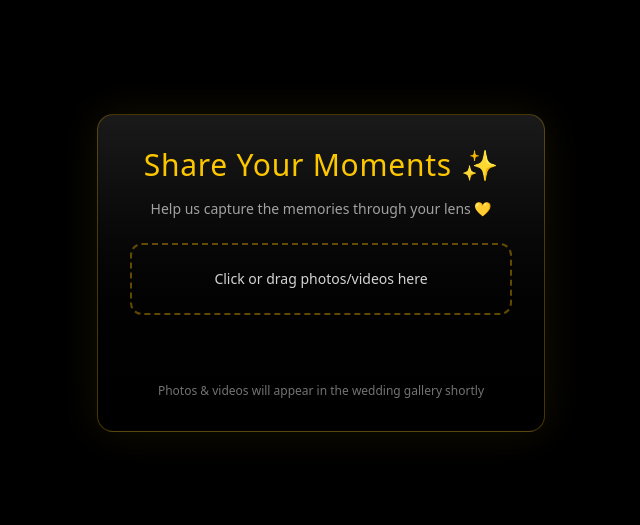
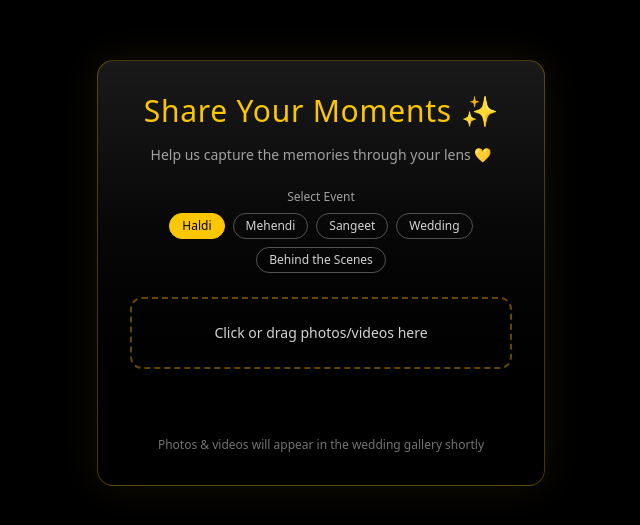
Before and after one commit to bharadwajkavuru/karolinaandbharadwaj, a Next.js app: page /upload in a window 1280 px wide. Shown: the part 127-652 px from the top of the page, without its empty margins (319-959 px from the left). Built offline with nearby package versions, Linux system fonts and the light colour scheme; a web font is replaced by a local one.

Commit message:
categories

```diff
--- a/src/app/upload/page.tsx
+++ b/src/app/upload/page.tsx
@@ -2,9 +2,18 @@
 
 import { useState } from "react";
 
+const EVENTS = [
+  "Haldi",
+  "Mehendi",
+  "Sangeet",
+  "Wedding",
+  "Behind the Scenes"
+];
+
 export default function UploadPage() {
   const [uploading, setUploading] = useState(false);
   const [success, setSuccess] = useState(false);
+  const [event, setEvent] = useState("Haldi");
 
   const handleUpload = async (file: File) => {
     setUploading(true);
@@ -14,6 +23,9 @@ export default function UploadPage() {
     formData.append("file", file);
     formData.append("upload_preset", "wedding_upload");
     formData.append("folder", "wedding");
+
+    // 🎯 SAVE CATEGORY
+    formData.append("context", `event=${event}`);
 
     const isVideo = file.type.startsWith("video");
 
@@ -39,22 +51,39 @@ export default function UploadPage() {
   return (
     <div className="min-h-screen bg-black text-white flex items-center justify-center px-6">
 
-      {/* Card */}
       <div className="w-full max-w-md bg-gradient-to-b from-[#1a1a1a] to-black border border-yellow-500/30 rounded-2xl p-8 text-center shadow-[0_0_40px_rgba(255,215,0,0.08)]">
 
-        {/* Title */}
         <h1 className="text-3xl text-yellow-400 mb-4 tracking-wide">
           Share Your Moments ✨
         </h1>
 
-        {/* Subtitle */}
         <p className="text-neutral-400 mb-6 text-sm">
           Help us capture the memories through your lens 💛
         </p>
 
-        {/* Upload Box */}
+        {/* 🎯 CATEGORY SELECTOR */}
+        <div className="mb-6">
+          <p className="text-xs text-neutral-400 mb-2">Select Event</p>
+
+          <div className="flex flex-wrap gap-2 justify-center">
+            {EVENTS.map((e) => (
+              <button
+                key={e}
+                onClick={() => setEvent(e)}
+                className={`px-3 py-1 rounded-full text-xs border transition ${
+                  event === e
+                    ? "bg-yellow-400 text-black border-yellow-400"
+                    : "border-neutral-600 text-neutral-300 hover:border-yellow-400"
+                }`}
+              >
+                {e}
+              </button>
+            ))}
+          </div>
+        </div>
+
+        {/* Upload box */}
         <label className="block border-2 border-dashed border-yellow-500/40 rounded-xl p-6 cursor-pointer hover:border-yellow-400 transition duration-300">
-
           <div className="text-neutral-300 text-sm">
             Click or drag photos/videos here
           </div>
@@ -81,12 +110,11 @@ export default function UploadPage() {
 
           {success && (
             <p className="text-green-400">
-              Uploaded successfully ✨
+              Uploaded to {event} ✨
             </p>
           )}
         </div>
 
-        {/* Footer Note */}
         <p className="text-xs text-neutral-500 mt-6">
           Photos & videos will appear in the wedding gallery shortly
         </p>
--- a/src/app/weddingphotos/page.tsx
+++ b/src/app/weddingphotos/page.tsx
@@ -2,9 +2,20 @@
 
 import { useEffect, useState } from "react";
 
+const EVENTS = [
+  "All",
+  "Haldi 🌼",
+  "Mehendi 🌿",
+  "Sangeet 🎶",
+  "Wedding 💛",
+  "Behind the Scenes 🎬"
+];
+
 export default function WeddingPhotos() {
   const [media, setMedia] = useState<any[]>([]);
   const [selected, setSelected] = useState<any | null>(null);
+  const [filter, setFilter] = useState("All");
+  const [visible, setVisible] = useState(true);
 
   useEffect(() => {
     const fetchMedia = async () => {
@@ -20,18 +31,63 @@ export default function WeddingPhotos() {
     fetchMedia();
   }, []);
 
+  // 🎬 Cinematic transition on filter change
+  const handleFilterChange = (value: string) => {
+    if (value === filter) return;
+
+    setVisible(false); // fade out
+    setTimeout(() => {
+      setFilter(value);
+      setVisible(true); // fade in
+    }, 250);
+  };
+
+  // 🎯 Clean matching (remove emoji before compare)
+  const getEventName = (label: string) =>
+    label.replace(/[^\w\s]/gi, "").trim();
+
+  const filtered =
+    filter === "All"
+      ? media
+      : media.filter(
+          (item) =>
+            item.context?.custom?.event === getEventName(filter)
+        );
+
   return (
     <div className="min-h-screen bg-black text-white px-4 md:px-10 py-20">
 
       {/* Title */}
-      <h1 className="text-4xl md:text-5xl text-center text-yellow-400 mb-16 tracking-wide">
+      <h1 className="text-4xl md:text-5xl text-center text-yellow-400 mb-10 tracking-wide">
         Wedding Moments ✨
       </h1>
 
-      {/* Masonry Layout */}
-      <div className="columns-2 md:columns-3 lg:columns-4 gap-4 space-y-4">
+      {/* 🎯 FILTER UI */}
+      <div className="flex justify-center gap-3 mb-12 flex-wrap">
+        {EVENTS.map((e) => (
+          <button
+            key={e}
+            onClick={() => handleFilterChange(e)}
+            className={`px-4 py-1.5 rounded-full text-sm border transition-all duration-300 ${
+              filter === e
+                ? "bg-yellow-400 text-black border-yellow-400 scale-105 shadow-[0_0_12px_rgba(255,215,0,0.5)]"
+                : "border-neutral-600 text-neutral-300 hover:border-yellow-400 hover:scale-105"
+            }`}
+          >
+            {e}
+          </button>
+        ))}
+      </div>
 
-        {media.map((item, index) => {
+      {/* 🎬 CINEMATIC GRID */}
+      <div
+        className={`columns-2 md:columns-3 lg:columns-4 gap-4 space-y-4 transition-all duration-500 ${
+          visible
+            ? "opacity-100 blur-0 scale-100"
+            : "opacity-0 blur-sm scale-95"
+        }`}
+      >
+        {filtered.map((item, index) => {
           const isVideo = item.resource_type === "video";
 
           return (
@@ -44,12 +100,11 @@ export default function WeddingPhotos() {
               {!isVideo && (
                 <img
                   src={item.secure_url}
-                  alt="wedding"
                   className="w-full rounded-xl transition duration-700 group-hover:scale-105"
                 />
               )}
 
-              {/* VIDEO (hover play) */}
+              {/* VIDEO */}
               {isVideo && (
                 <video
                   src={item.secure_url}
@@ -65,16 +120,13 @@ export default function WeddingPhotos() {
                 />
               )}
 
-              {/* Overlay glow */}
+              {/* Glow overlay */}
               <div className="absolute inset-0 bg-gradient-to-t from-black/60 via-transparent to-transparent opacity-60 group-hover:opacity-30 transition duration-500" />
 
-              {/* ✨ Gold shimmer */}
-              <div className="absolute inset-0 opacity-0 group-hover:opacity-100 transition duration-700 bg-[radial-gradient(circle_at_30%_30%,rgba(255,215,0,0.18),transparent_60%)]" />
-
-              {/* ▶ Play indicator */}
+              {/* Play icon */}
               {isVideo && (
-                <div className="absolute inset-0 flex items-center justify-center opacity-80 group-hover:opacity-100 transition">
-                  <div className="w-12 h-12 rounded-full bg-black/60 flex items-center justify-center text-white text-lg">
+                <div className="absolute inset-0 flex items-center justify-center">
+                  <div className="w-10 h-10 rounded-full bg-black/60 flex items-center justify-center">
                     ▶
                   </div>
                 </div>
```
